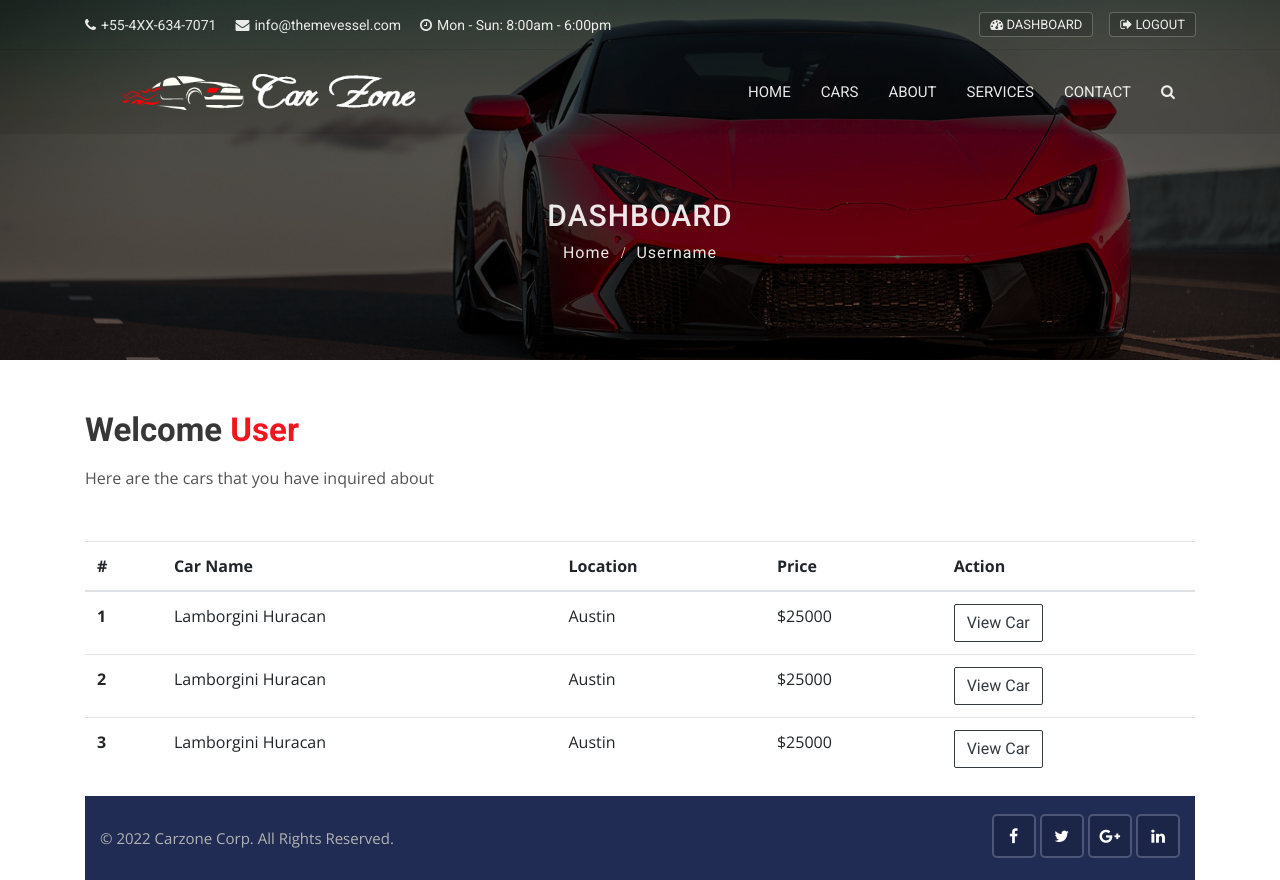
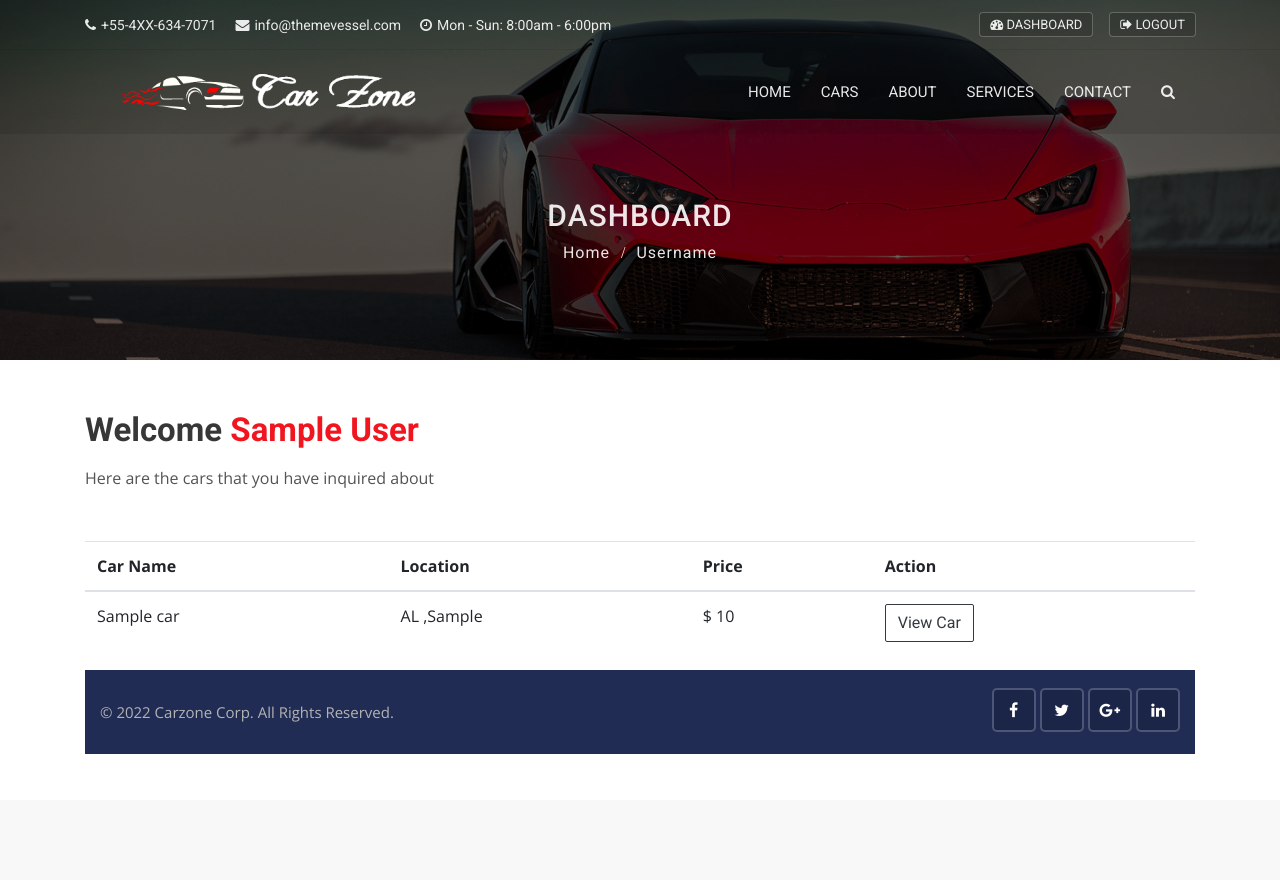
Before and after one commit to Brktrlw/Django-cars-web-application, a Django app: page /accounts/dashboard/ in a window 1280 px wide. After the commit the page ends 754 px from the top, so only its background shows below. Run offline with Django 4.2, Linux system fonts and the light colour scheme; a user stored in the database is signed in; tables that the repository leaves empty hold one stand-in row (values such as "Sample post"); some libraries are stand-ins or nearby versions.

Commit message:
Update car form fix

```diff
--- a/contact/forms.py
+++ b/contact/forms.py
@@ -5,4 +5,4 @@ from .models import ContactModel
 class ContactForm(forms.ModelForm):
     class Meta:
         model  = ContactModel
-        fields = ("first_name","last_name","email","city","state","phone","message","car_slug","car_title","customer_need")
+        fields = ("first_name","last_name","email","city","state","phone","message","car_slug","customer_need")
--- a/contact/models.py
+++ b/contact/models.py
@@ -1,12 +1,14 @@
 from django.db import models
 from django.utils.translation import gettext_lazy as _
 from django.contrib.auth.models import User
+from cars.models import CarModel
+
 
 class ContactModel(models.Model):
     first_name    = models.CharField(verbose_name=_("First Name"),max_length=100)
     last_name     = models.CharField(verbose_name=_("Last Name"),max_length=100)
     car_slug      = models.SlugField(verbose_name=_("Slug"),max_length=500)
-    car_title     = models.CharField(verbose_name=_("Car Title"),max_length=200)
+    car           = models.ForeignKey(CarModel,verbose_name=_("Car"),on_delete=models.CASCADE)
     customer_need = models.CharField(max_length=100)
     phone         = models.CharField(max_length=15,verbose_name=_("Phone Number"))
     email         = models.CharField(verbose_name=_("Email"),max_length=100)
--- a/templates/account/dashboard.html
+++ b/templates/account/dashboard.html
@@ -15,13 +15,12 @@
 
     <div class="container mt-50 mb-50">
 	<div class="main-title" style="text-align:left !important;">
-            <h1>Welcome <span>User</span></h1>
+            <h1>Welcome <span>{{ request.user.first_name }} {{ request.user.last_name }}</span></h1>
             <p>Here are the cars that you have inquired about</p>
         </div>
 	<table class="table table-hover">
 	  <thead>
 		<tr>
-		  <th scope="col">#</th>
 		  <th scope="col">Car Name</th>
 		  <th scope="col">Location</th>
 		  <th scope="col">Price</th>
@@ -29,27 +28,17 @@
 		</tr>
 	  </thead>
 	  <tbody>
-		<tr>
-		  <th scope="row">1</th>
-		  <td>Lamborgini Huracan</td>
-		  <td>Austin</td>
-		  <td>$25000</td>
-		  <td><a href="#" class="btn btn-outline-dark">View Car</a></td>
+      {% for contact in contacts %}
+        <tr>
+		  <td>{{ contact.car.title }}</td>
+		  <td>{{ contact.car.state }} ,{{ contact.car.city }}</td>
+		  <td>$ {{ contact.car.price }}</td>
+		  <td><a href="{% url 'url_carDetail' contact.car_slug %}" class="btn btn-outline-dark">View Car</a></td>
 		</tr>
-		<tr>
-		  <th scope="row">2</th>
-		  <td>Lamborgini Huracan</td>
-		  <td>Austin</td>
-		  <td>$25000</td>
-		  <td><a href="#" class="btn btn-outline-dark">View Car</a></td>
-		</tr>
-		<tr>
-		  <th scope="row">3</th>
-		  <td>Lamborgini Huracan</td>
-		  <td>Austin</td>
-		  <td>$25000</td>
-		  <td><a href="#" class="btn btn-outline-dark">View Car</a></td>
-		</tr>
+
+      {% endfor %}
+
+
 	  </tbody>
 	</table>
 
--- a/users/views.py
+++ b/users/views.py
@@ -1,5 +1,6 @@
-from django.views.generic import View,TemplateView,FormView
+from django.views.generic import View,TemplateView,FormView,ListView
 from .forms import RegisterForm
+from contact.models import ContactModel
 from django.shortcuts import redirect,render
 from django.contrib.auth import login, logout, authenticate
 from django.contrib import messages
@@ -44,5 +45,9 @@ class RegisterView(FormView):
         return redirect("url_homepage")
 
 
-class DashboardView(LoginRequiredMixin,TemplateView):
+class DashboardView(LoginRequiredMixin,ListView):
+    context_object_name = "contacts"
     template_name = "account/dashboard.html"
+
+    def get_queryset(self):
+        return ContactModel.objects.filter(user=self.request.user)
```
Also changed, not shown: contact/views.py (+9 -3 lines), contact/migrations/0002_remove_contactmodel_car_title_contactmodel_car.py (added).
